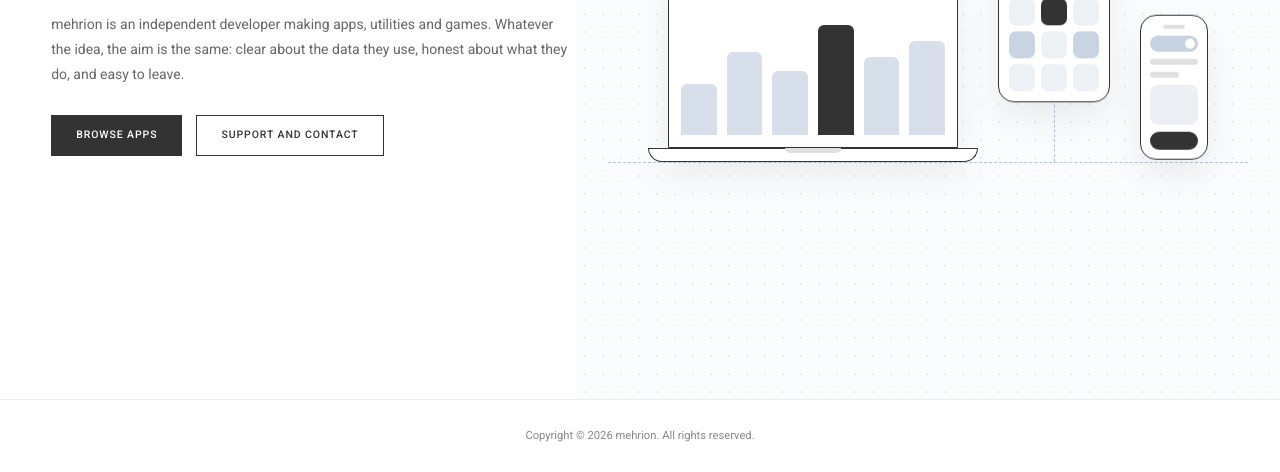
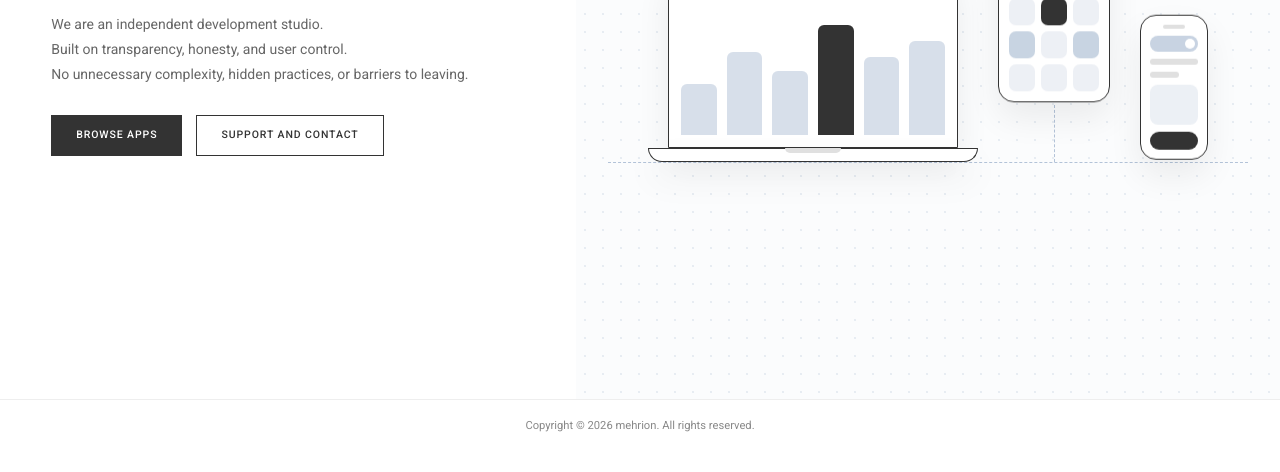
Before and after one commit to mehrion/mehrion.github.io, a plain HTML site: page site/index.html in a window 1280 px wide. Shown: the part 401-873 px from the top of the page. Drawn offline with nearby package versions, Linux system fonts and the light colour scheme.

Commit message:
fixed footer

```diff
--- a/site/index.html
+++ b/site/index.html
@@ -4,7 +4,7 @@
     <meta charset="UTF-8">
     <meta name="viewport" content="width=device-width, initial-scale=1.0">
     <title>mehrion</title>
-    <meta name="description" content="mehrion is an independent developer making simple, respectful apps, utilities and games with clear privacy practices.">
+    <meta name="description" content="mehrion is an independent development studio built on transparency, honesty, and user control.">
     <link rel="canonical" href="https://mehrion.github.io/">
     <link rel="icon" href="/favicon.svg" type="image/svg+xml">
     <meta property="og:type" content="website">
@@ -48,8 +48,9 @@
         <div class="hero-content">
             <h1>Small apps.<br>Built with care.</h1>
             <p>
-                mehrion is an independent developer making apps, utilities and games.
-                Whatever the idea, the aim is the same: clear about the data they use, honest about what they do, and easy to leave.
+                We are an independent development studio.<br>
+                Built on transparency, honesty, and user control.<br>
+                No unnecessary complexity, hidden practices, or barriers to leaving.
             </p>
             <div class="btn-row">
                 <a href="/apps.html" class="btn">Browse apps</a>
--- a/site/static/css/main.css
+++ b/site/static/css/main.css
@@ -43,6 +43,14 @@ body {
     line-height: 1.6;
     padding-top: var(--header-h);
     -webkit-font-smoothing: antialiased;
+    min-height: 100vh;
+    display: flex;
+    flex-direction: column;
+}
+
+/* Keeps the footer at the bottom of the viewport on short pages */
+main {
+    flex: 1 0 auto;
 }
 
 img, svg {
@@ -519,6 +527,11 @@ p {
     padding: 70px 0;
 }
 
+/* Less dead space between the last section and the footer */
+main > .section:last-child {
+    padding-bottom: 44px;
+}
+
 .section-muted {
     background-color: var(--surface-muted);
 }
@@ -703,7 +716,7 @@ main:has(> .doc) .page-hero .container {
 .doc {
     max-width: 760px;
     margin: 0 auto;
-    padding: 46px 20px 80px;
+    padding: 46px 20px 48px;
 }
 
 .doc h2 {
@@ -875,7 +888,7 @@ main:has(> .doc) .page-hero .container {
 /* ======= FOOTER ======= */
 .site-footer {
     background-color: var(--surface);
-    padding: 26px 0;
+    padding: 16px 0;
     border-top: 1px solid var(--line);
 }
 
```
